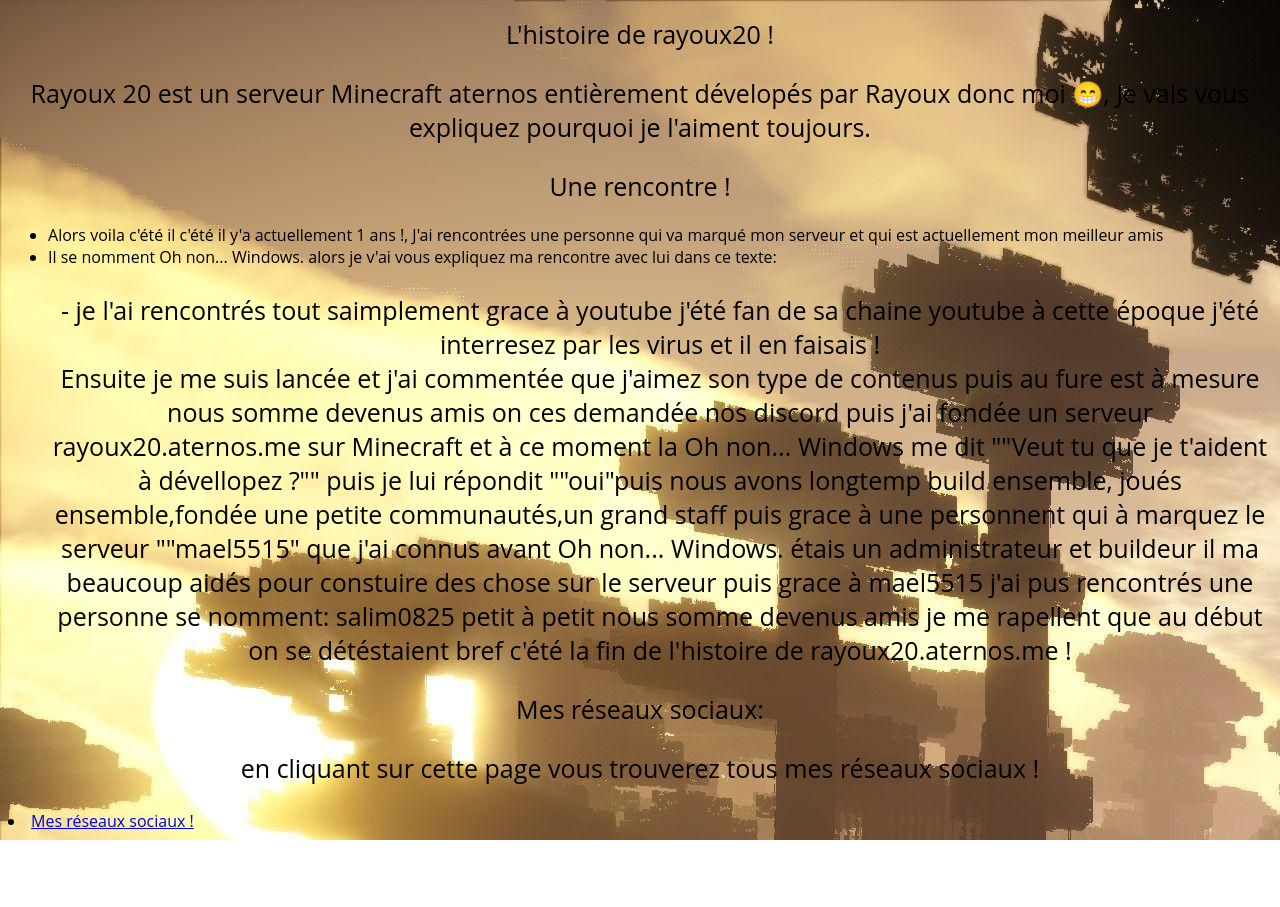
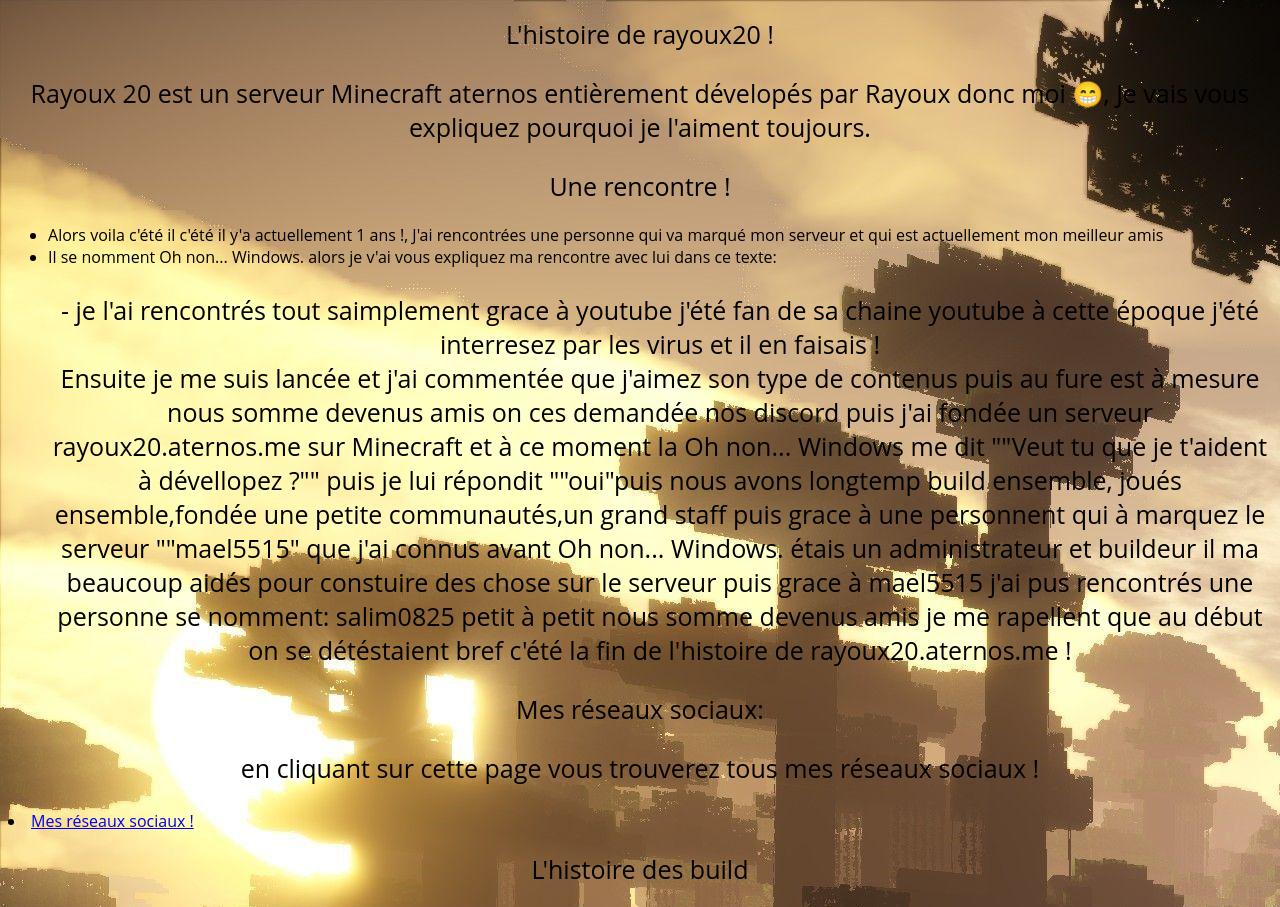
Before and after one commit to twitchrayoux/Rayoux20v1, a plain HTML site: page index.html in a window 1280 px wide. Before the commit the page ends 840 px from the top, so only its background shows below. Drawn offline with Linux system fonts and the light colour scheme.

Commit message:
Ajout de une page web

```diff
--- a/index.html
+++ b/index.html
@@ -19,6 +19,7 @@
               <nav>
                 <li><a href="Information.html">Mes réseaux sociaux !</a></li>
               </nav>
+            <h2>L'histoire des build</h1>
             </body>
         </head>
     </html>
```
